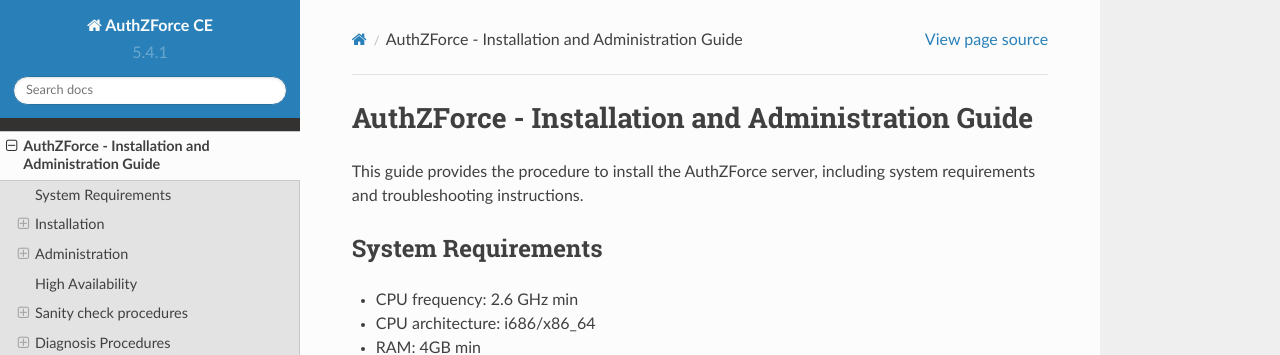
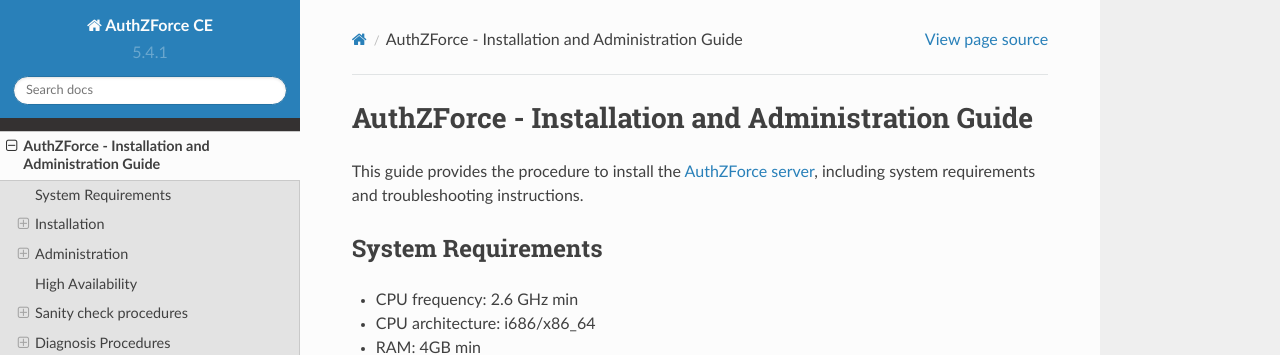
Before and after one commit to authzforce/fiware, a Sphinx documentation site: the page built from doc/InstallationAndAdministrationGuide.rst, in a window 1280 px wide and 900 px high. Shown: the top 355 px of the window. Built offline with Sphinx 7.4.7 and the Read the Docs theme 2.0.0, drawn with Linux system fonts in a browser that asks for light colours; formulas are drawn with MathJax 3; part of the change alters nothing that is shown.

```diff
--- a/doc/InstallationAndAdministrationGuide.rst
+++ b/doc/InstallationAndAdministrationGuide.rst
@@ -3,7 +3,7 @@ AuthZForce - Installation and Administration Guide
 ==================================================
 
 
-This guide provides the procedure to install the AuthZForce server, including system requirements and troubleshooting instructions.
+This guide provides the procedure to install the `AuthZForce server <https://github.com/authzforce/server>`_, including system requirements and troubleshooting instructions.
 
 System Requirements
 ===================
```
